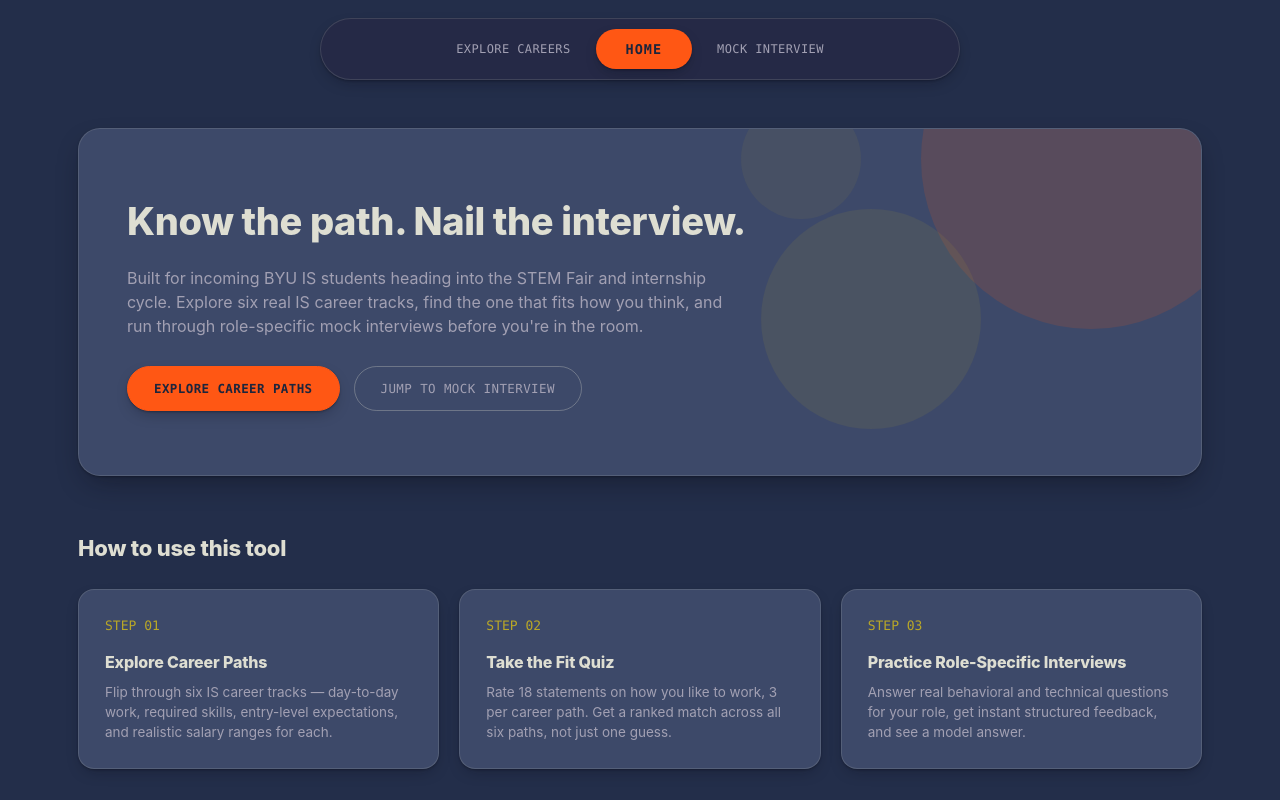
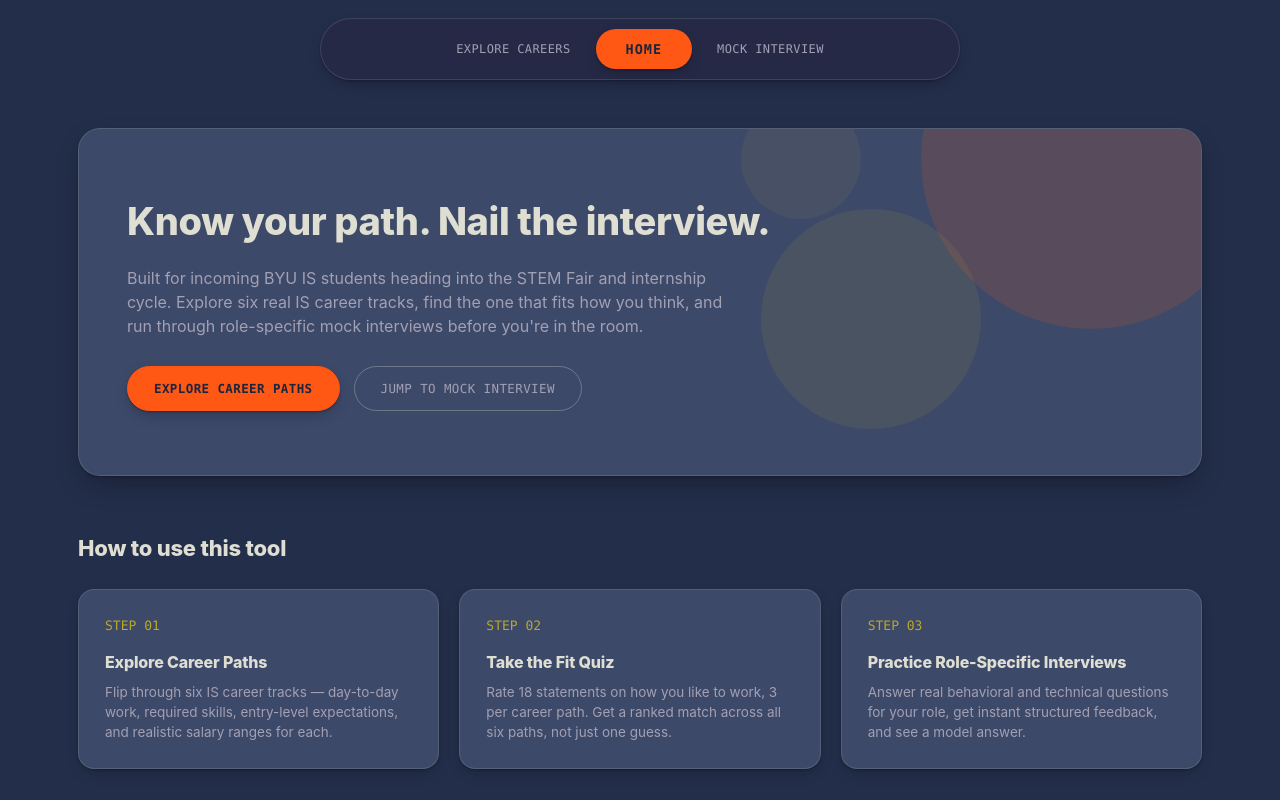
Before and after one commit to crehks/KnowYourPath, a plain HTML site: page index.html in a window 1280 px wide. Shown: the top 800 px of the page. Drawn offline with Linux system fonts and the light colour scheme.

Commit message:
Update index.html

```diff
--- a/index.html
+++ b/index.html
@@ -329,7 +329,7 @@
     <section id="view-landing" class="view">
       <div class="hero">
         <div class="blob-3"></div>
-        <h1>Know the path. Nail the interview.</h1>
+        <h1>Know your path. Nail the interview.</h1>
         <p class="lead">Built for incoming BYU IS students heading into the STEM Fair and internship
         cycle. Explore six real IS career tracks, find the one that fits how you think, and run
         through role-specific mock interviews before you're in the room.</p>
```
